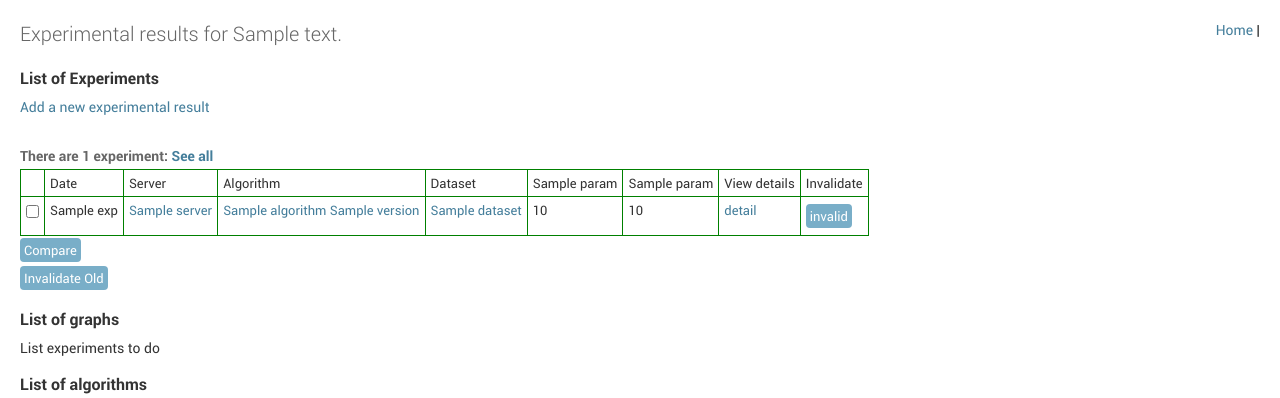
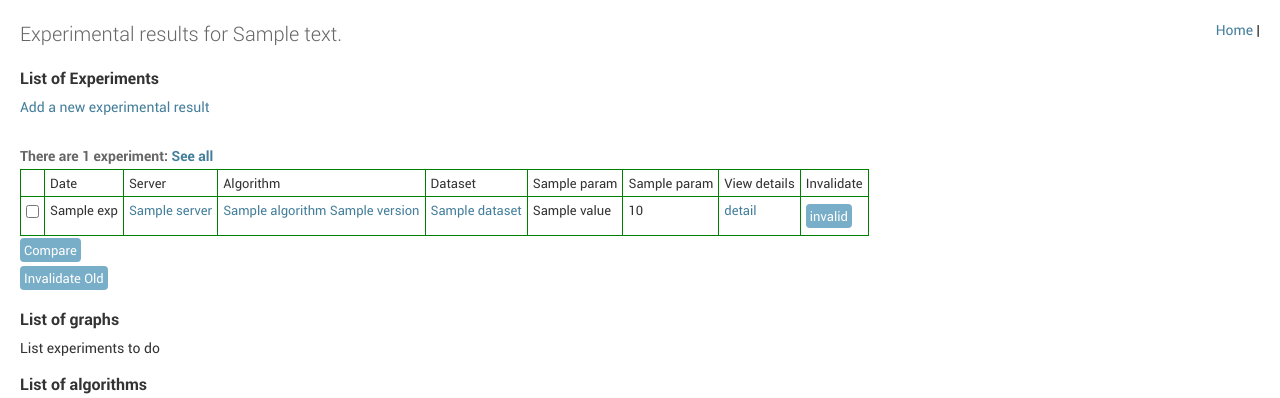
Before and after one commit to paryoja/expManager, a Django app: template mysite/projectManager/templates/projectManager/exp.html in a window 1280 px wide. Shown: the top 398 px of the page. Run offline with Django 3.2, Linux system fonts and the light colour scheme; the template is opened without the code that fills it: most values are stand-ins (such as "Sample title", 1, 10 or a date in 2020).

Commit message:
exp template non-digit print

```diff
--- a/mysite/projectManager/templates/projectManager/datasetDetail.html
+++ b/mysite/projectManager/templates/projectManager/datasetDetail.html
@@ -47,7 +47,11 @@
 		<td>{{ alg.0.0.name }} {{ alg.0.0.version }}</td>
 		<td>{{ alg.0.1.server_name }}</td>
 		{% for value in alg.1 %}
+		{% if value.isdigit %}
 		<td>{{ value | floatformat | intcomma }}</td>
+		{% else %}
+		<td>{{ value }}</td>
+		{% endif %}
 		{% endfor %}
 
 		{% for value in exp %}
--- a/mysite/projectManager/templates/projectManager/expListTemplate.html
+++ b/mysite/projectManager/templates/projectManager/expListTemplate.html
@@ -42,7 +42,11 @@
 		<td><a href="{% url 'project:datasetDetail' project.id exp.dataset.id %}">{{ exp.dataset.name }}</a></td>
 		{% endif %}
 		{% for value in exp.toParamValueList %}
+		{% if value.isdigit %}
 		<td>{{ value | floatformat | intcomma }}</td>
+		{% else %}
+		<td>{{ value }}</td>
+		{% endif %}
 		{% endfor %}
         {% for value in exp.toResultValueList %}
         <td>{{ value | floatformat | intcomma }}</td>
```
